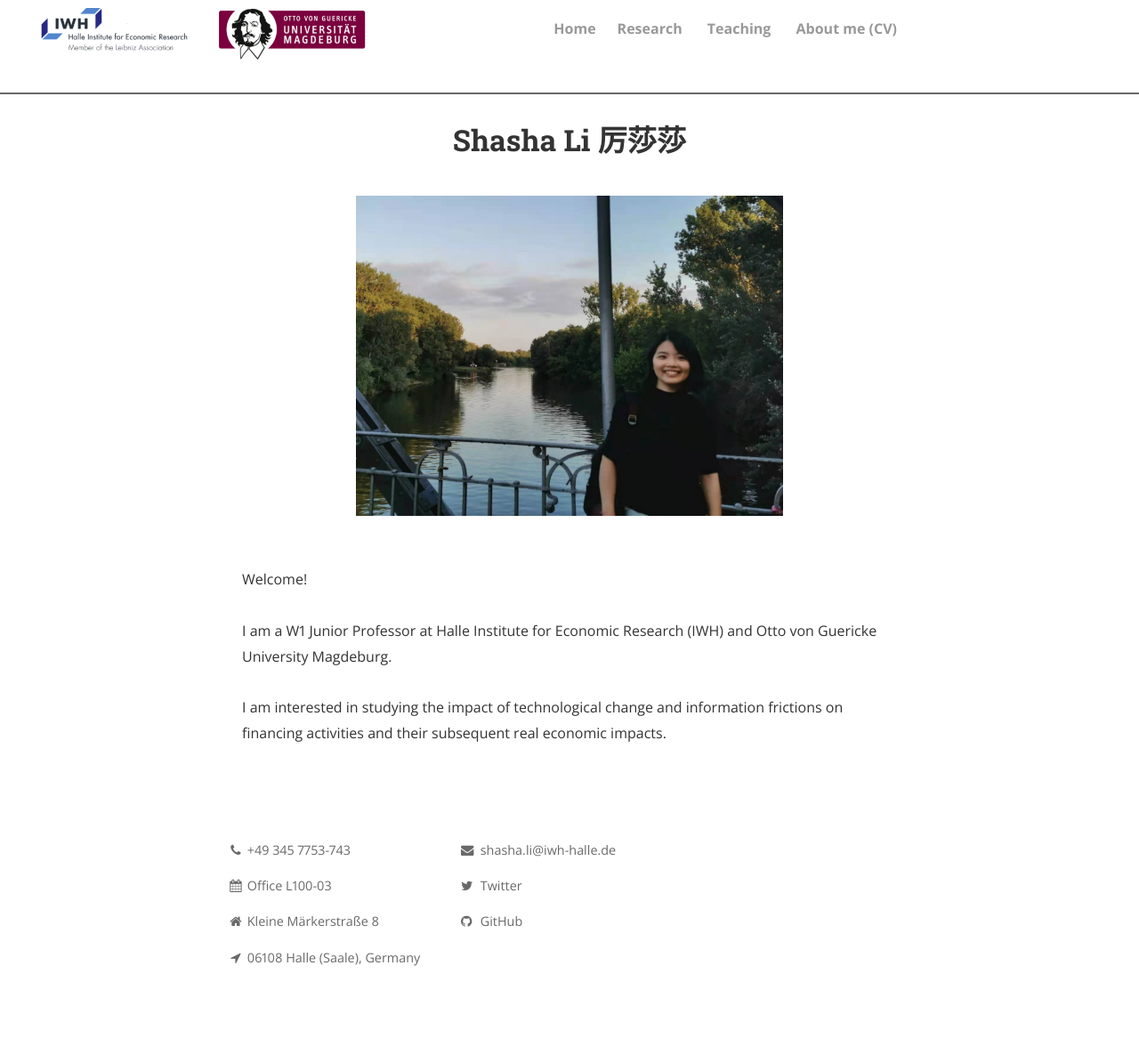
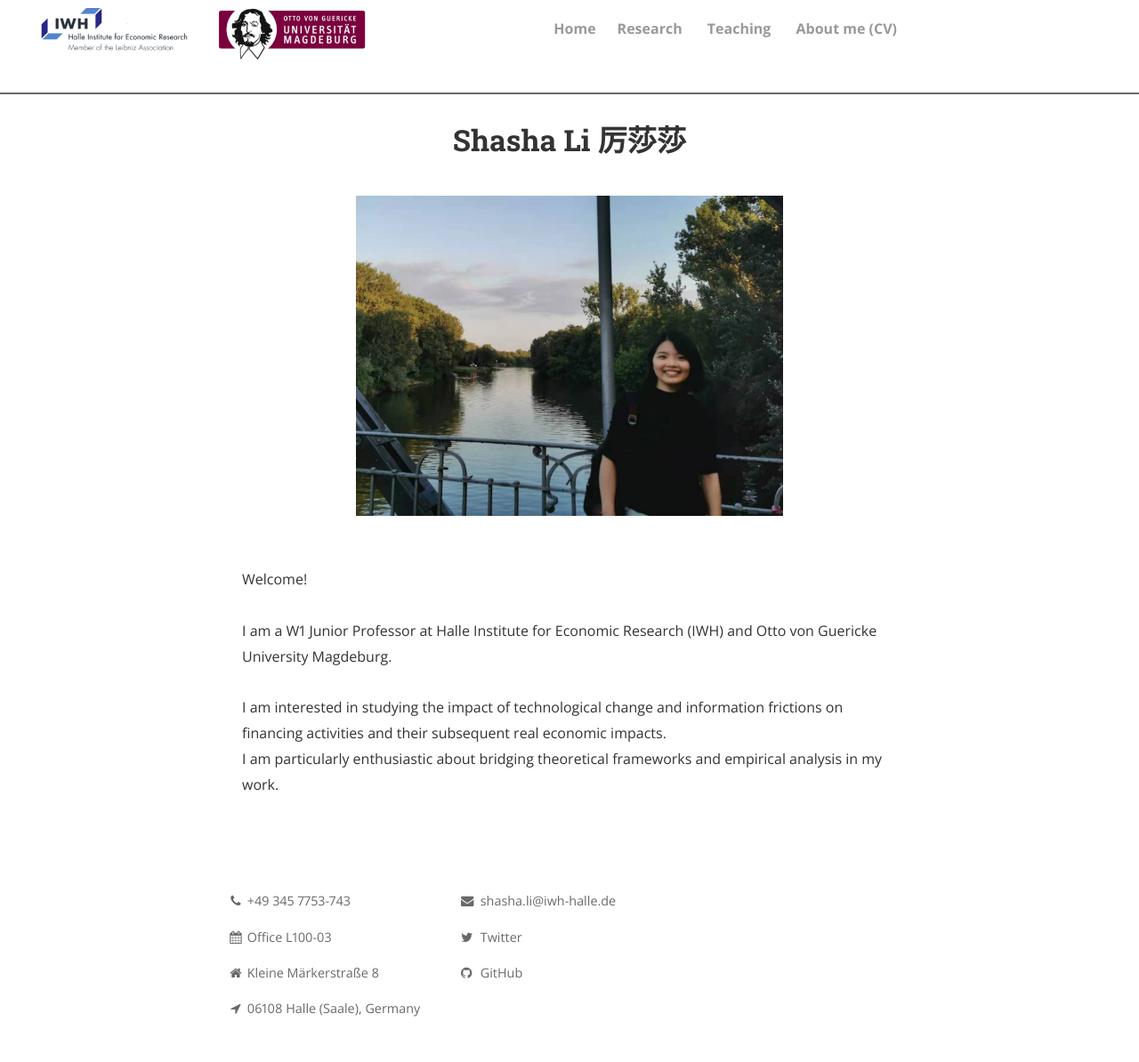
Before and after one commit to shasha-li/shasha-li.github.io, a Jekyll site: the page built from index.html, in a window 1280 px wide. Shown: the whole page at 89% size. Built offline with Jekyll 4.4.1, drawn with Linux system fonts in a browser that asks for light colours; nearby versions of some CDN libraries; the list of posts is cut into pages by our own code; comment, search, counter and statistics services are not loaded; a style sheet for code colours, icons or effects is not loaded; before the commit the page ends 1136 px from its top, so only the background shows below that.

Commit message:
Update index.html

```diff
--- a/index.html
+++ b/index.html
@@ -19,7 +19,8 @@
    <br><br> I am a W1 Junior Professor at
  Halle Institute for Economic Research (IWH) and Otto von Guericke University Magdeburg.
   <br><br>
-I am interested in studying the impact of technological change and information frictions on financing activities and their subsequent real economic impacts.
+I am interested in studying the impact of technological change and information frictions on financing activities and their subsequent real economic impacts.<br>
+I am particularly enthusiastic about bridging theoretical frameworks and empirical analysis in my work.
   </p>
 
 
```
